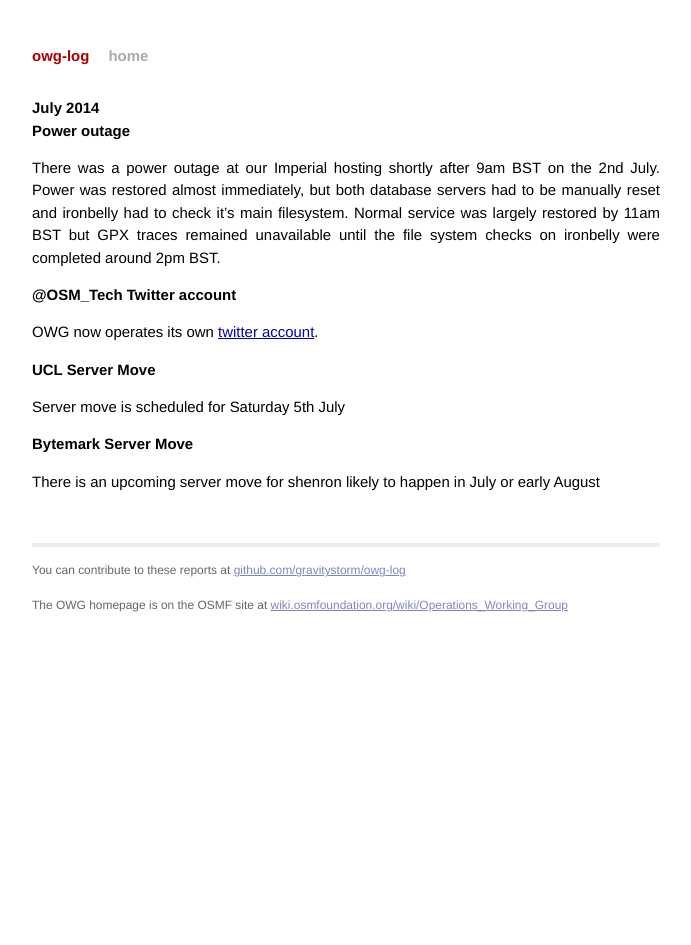
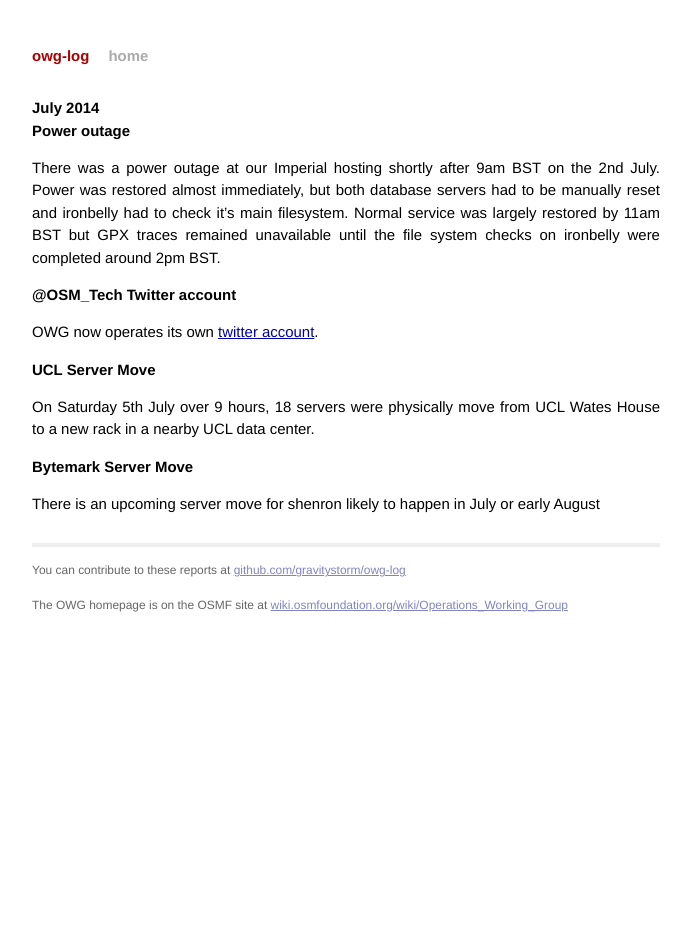
Before and after one commit to openstreetmap/owg-website, a Jekyll site: the page built from _posts/2014-07-01-july.md, in a window 1280 px wide. Shown: the whole page, without its empty margins (294-985 px from the left). Built offline with Jekyll 4.4.1, drawn with Linux system fonts in a browser that asks for light colours; Markdown is read by kramdown in place of the engine named in the settings.

Commit message:
UCL server move.

```diff
--- a/_posts/2014-07-01-july.md
+++ b/_posts/2014-07-01-july.md
@@ -14,7 +14,7 @@
 
 # UCL Server Move
 
-Server move is scheduled for Saturday 5th July
+On Saturday 5th July over 9 hours, 18 servers were physically move from UCL Wates House to a new rack in a nearby UCL data center.
 
 # Bytemark Server Move
 
```
